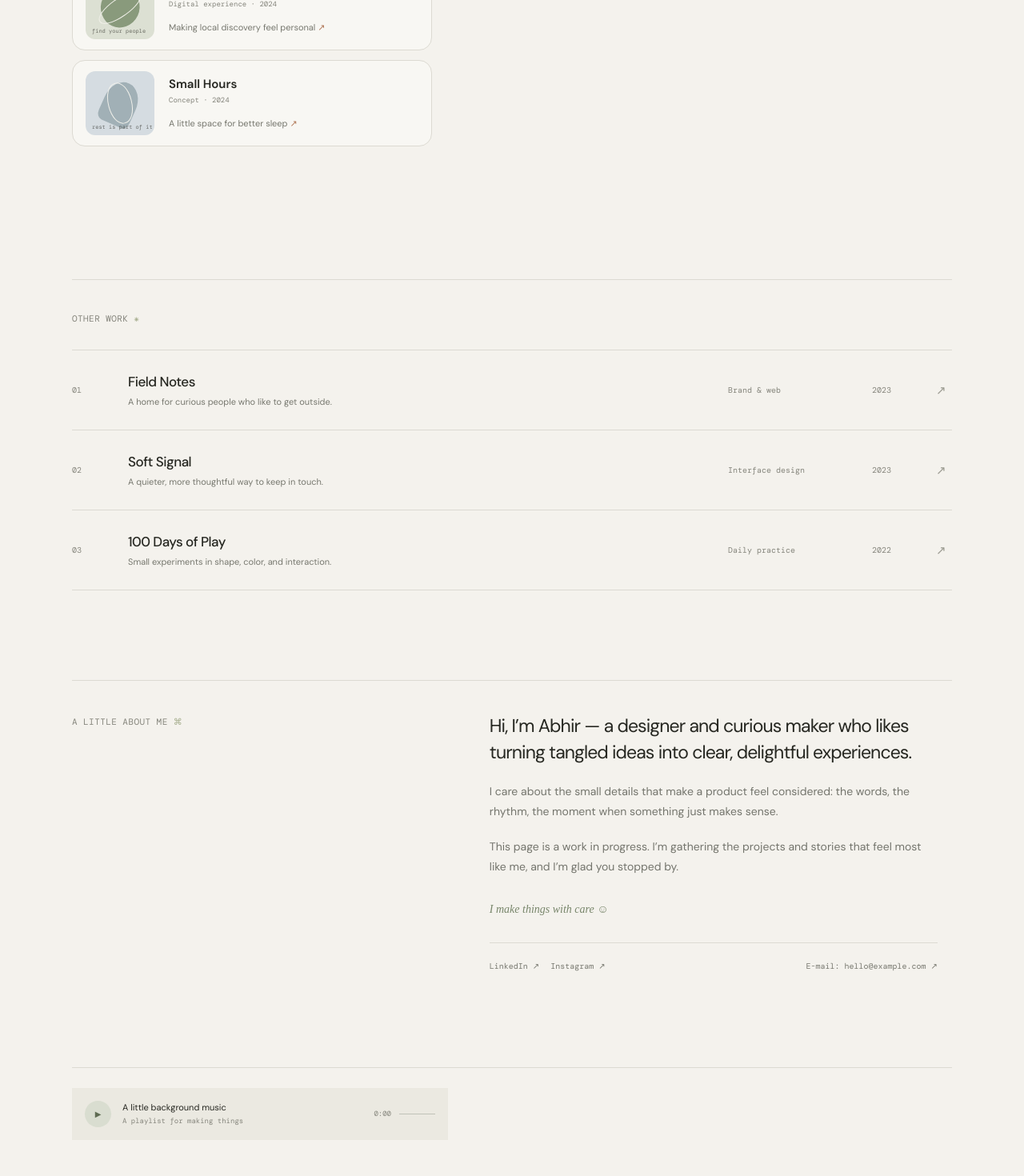
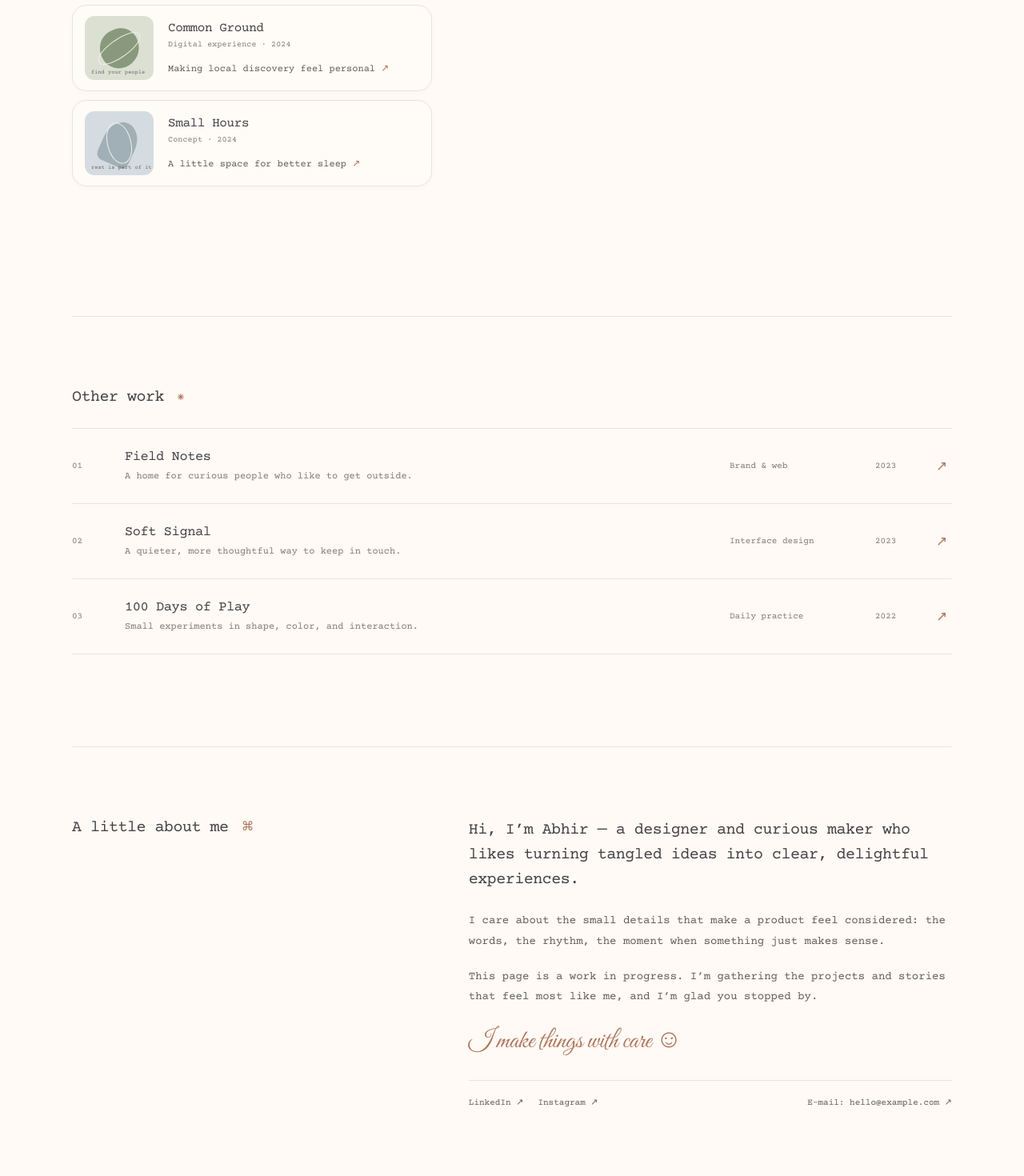
Before and after one commit to abhi9d01-png/web01, a React (Vite) app: page / in a window 1280 px wide. Shown: the part 1100-2570 px from the top of the page at 80% size. Built offline with nearby package versions, Linux system fonts and the light colour scheme; a web font is replaced by a local one.

Commit message:
the web page ui & ux was fixed and made uniform

```diff
--- a/src/main.jsx
+++ b/src/main.jsx
@@ -89,9 +89,6 @@ function App() {
           <p className="hero-role">Software Developer &amp; Network Engineer</p>
           <p className="hero-motto"><em>Verb &amp; Noun</em></p>
           <p className="hero-copy">a thoughtful process of crafting experiences that engage people,<br className="desktop-break"/> shape clarity, and spark delights.</p>
-          <div className="hero-tools" aria-label="Creative tools">
-            <span title="Coffee">▤</span><span title="Ideas">♧</span><span title="Sketching">✎</span>
-          </div>
         </div>
         <div className="vinyl-player" aria-label="Decorative music player">
           <div className="record"><div className="record-label"/><span className="record-hole"/></div>
--- a/src/styles.css
+++ b/src/styles.css
@@ -140,3 +140,110 @@ html,body,#root{min-height:100%;overflow-x:hidden}
 @media(max-width:850px){.project-showcase{grid-template-columns:minmax(270px,.95fr) minmax(290px,1.05fr);gap:25px}.project-preview{height:370px}.preview-browser{width:82%}.preview-note{left:5%}}
 @media(max-width:700px){.project-showcase{display:flex;flex-direction:column;align-items:stretch;gap:24px;min-height:0}.featured-grid{width:100%;gap:9px}.feature-card{grid-template-columns:68px minmax(0,1fr);column-gap:13px;padding:10px 12px;border-radius:13px}.feature-card .artwork{width:68px;height:66px}.feature-card .card-meta span:first-child{font-size:14px}.feature-card .card-meta span:last-child{font-size:8px}.feature-card>p{font-size:10px}.feature-card:hover,.feature-card.is-active,.feature-card:focus-visible{transform:translateX(2px)}.project-preview{height:min(88vw,390px);width:100%;margin-top:0}.project-preview:not([aria-label]){height:0}.preview-browser{left:0;top:9%;width:82%;height:66%}.preview-phone{right:4%;bottom:3%;width:28%;height:62%}.preview-screen{padding:19px 16px 10px}.preview-screen>strong{font-size:clamp(19px,6vw,27px)}.preview-screen>p{font-size:8px}.preview-tiles span{font-size:6px;padding:6px}.preview-note{left:7%;bottom:-1%}}
 @media(prefers-reduced-motion:reduce){.project-preview,.feature-card,.preview-browser,.preview-phone{animation:none;transition:none}}
+
+/* Shared page system: drawn from the hero's paper, typewriter text, and soft layers. */
+:root{
+  --paper:#fffaf5;
+  --paper-card:#fffdf9;
+  --paper-tint:#fcf8f3;
+  --ink:#424044;
+  --body-ink:#625d58;
+  --muted:#817a72;
+  --line:#e8e3dc;
+  --warm-accent:#ad755b;
+  --typewriter:'Courier Prime',monospace;
+  --handwritten:'Great Vibes',cursive;
+  --soft-shadow:0 12px 32px rgba(75,58,45,.08);
+  --float-shadow:0 20px 46px rgba(75,58,45,.13);
+  --soft-radius:18px;
+  --section-pad:clamp(52px,7vw,88px);
+  color:var(--ink);
+  background:var(--paper);
+}
+body{background:var(--paper);color:var(--body-ink);font-family:var(--typewriter)}
+main{background:var(--paper)}
+.wrap{width:min(1100px,calc(100% - 80px))}
+main>section:not(.hero){font-family:var(--typewriter);color:var(--body-ink)}
+.section-label{font:20px/1.3 var(--typewriter);letter-spacing:-.025em;text-transform:none;color:var(--ink);margin:0 0 25px}
+.section-label span{color:var(--warm-accent);font-size:.78em;vertical-align:middle;margin-left:5px}
+.work-section,.other-section,.about-section,.footer{border-color:var(--line)}
+.work-section{padding:var(--section-pad) 0 clamp(76px,9vw,118px);border-top:1px solid var(--line)}
+.project-showcase{gap:clamp(36px,6vw,82px);min-height:440px}
+.featured-grid{gap:11px}
+.feature-card{border-color:var(--line);border-radius:var(--soft-radius);background:rgba(255,253,249,.52);box-shadow:0 2px 8px rgba(75,58,45,.025);padding:13px 15px;transition:transform .28s ease,border-color .28s ease,background .28s ease,box-shadow .28s ease}
+.feature-card:hover,.feature-card.is-active,.feature-card:focus-visible{border-color:#d3b9a8;background:var(--paper-card);box-shadow:var(--soft-shadow);transform:translateX(4px)}
+.feature-card .card-meta span:first-child{font:500 16px/1.25 var(--typewriter);letter-spacing:-.025em;color:var(--ink)}
+.feature-card .card-meta span:last-child{font:10px/1.3 var(--typewriter);color:var(--muted);letter-spacing:.015em}
+.feature-card>p{font:12px/1.45 var(--typewriter);color:var(--body-ink);margin-top:6px}
+.feature-card>p span{color:var(--warm-accent)}
+.artwork{border-radius:12px}
+.art-caption{font-family:var(--typewriter);color:rgba(66,64,68,.72)}
+.project-preview{filter:drop-shadow(0 3px 7px rgba(75,58,45,.035))}
+.preview-browser{border-color:var(--line);border-radius:16px;background:var(--paper-card);box-shadow:var(--float-shadow)}
+.preview-chrome>i{font-family:var(--typewriter);background:#f3eee8;color:var(--muted)}
+.preview-screen{background:var(--paper-card);color:var(--ink)}
+.preview-eyebrow,.preview-screen>p{font-family:var(--typewriter);color:var(--muted)}
+.preview-screen>strong,.preview-phone>strong{font-family:var(--typewriter);font-weight:400;letter-spacing:-.04em;color:var(--ink)}
+.preview-tiles span{font-family:var(--typewriter);border-color:var(--line);background:rgba(255,253,249,.92);color:var(--body-ink)}
+.preview-phone{border-color:#57534f;background:var(--paper-card);box-shadow:var(--float-shadow)}
+.preview-note{border-color:var(--line);border-radius:12px;background:var(--paper-card);box-shadow:var(--soft-shadow)}
+.preview-note span,.preview-note small{font-family:var(--typewriter);color:var(--muted)}
+.preview-note b{font:500 12px var(--typewriter);color:var(--ink)}
+.other-section{padding:var(--section-pad) 0 clamp(76px,9vw,118px);border-top:1px solid var(--line)}
+.work-list{border-color:var(--line)}
+.work-row{min-height:94px;grid-template-columns:44px minmax(240px,1fr) 160px 54px 20px;gap:clamp(12px,2vw,22px);border-color:var(--line);transition:padding .25s ease,background .25s ease,color .25s ease}
+.work-row:hover{padding-inline:10px;background:rgba(252,248,243,.62);color:var(--warm-accent)}
+.row-index,.row-type,.row-year{font:11px/1.4 var(--typewriter);color:var(--muted)}
+.row-main{gap:5px}
+.row-main strong{font:500 17px/1.25 var(--typewriter);letter-spacing:-.025em;color:var(--ink)}
+.row-main>span{font:12px/1.45 var(--typewriter);color:var(--muted)}
+.row-arrow{font:17px var(--typewriter);color:var(--warm-accent)}
+.about-section{grid-template-columns:minmax(200px,.82fr) minmax(0,1.18fr);gap:clamp(28px,6vw,76px);padding:var(--section-pad) 0 clamp(78px,10vw,124px);border-top:1px solid var(--line)}
+.about-body{max-width:620px}
+.about-body p{font:14px/1.8 var(--typewriter);color:var(--body-ink);margin:0 0 19px}
+.about-body .about-lead{font:20px/1.55 var(--typewriter);letter-spacing:-.025em;color:var(--ink);margin:0 0 24px}
+.about-body .signoff{font:32px/1.1 var(--handwritten);color:var(--warm-accent);margin:26px 0 30px}
+.contact-links{align-items:center;gap:16px;padding-top:20px;border-color:var(--line);font:11px/1.5 var(--typewriter);color:var(--body-ink)}
+.contact-links div{gap:18px}
+.contact-links a{display:inline-block;transition:color .2s ease,transform .2s ease}
+.contact-links a:hover{color:var(--warm-accent);transform:translateY(-2px)}
+.footer{padding:24px 0 30px;border-top:1px solid var(--line)}
+.player{max-width:500px;gap:15px;padding:13px 16px;border:1px solid var(--line);border-radius:var(--soft-radius);background:var(--paper-tint);box-shadow:0 5px 18px rgba(75,58,45,.035)}
+.play-button{width:38px;height:38px;border:1px solid #e1d8cd;background:#f2eee7;color:var(--warm-accent);font-size:12px;transition:background .2s ease,transform .2s ease}
+.play-button:hover{background:#ece4da;transform:scale(1.04)}
+.track-title{font:12px/1.3 var(--typewriter);color:var(--ink)}
+.track-artist,.track-time{font:10px/1.4 var(--typewriter);color:var(--muted)}
+.track-line{background:#d8cfc4}
+.footer-note{gap:20px;padding-top:32px;color:var(--muted);font:10px/1.5 var(--typewriter)}
+.topbar nav{font:12px var(--typewriter);color:var(--body-ink)}
+.topbar nav a:hover{color:var(--warm-accent)}
+.work-section a:focus-visible,.other-section a:focus-visible,.about-section a:focus-visible,.footer button:focus-visible{outline:2px solid #ba9179;outline-offset:4px;border-radius:8px}
+@media(max-width:850px){.work-section,.other-section,.about-section,.footer{--section-pad:52px}.work-row{grid-template-columns:34px minmax(0,1fr) 130px 46px 18px;gap:12px}.about-section{grid-template-columns:.75fr 1.25fr}}
+@media(max-width:700px){
+  .wrap{width:calc(100% - 40px)}
+  .section-label{font-size:18px;margin-bottom:19px}
+  .work-section,.other-section,.about-section,.footer{--section-pad:42px}
+  .work-section{padding-bottom:72px}
+  .project-showcase{gap:18px}
+  .feature-card{border-radius:14px;padding:10px 11px;background:rgba(255,253,249,.62)}
+  .feature-card .card-meta span:first-child{font-size:14px}
+  .feature-card .card-meta span:last-child{font-size:9px}
+  .feature-card>p{font-size:10px}
+  .other-section{padding-bottom:72px}
+  .work-row{grid-template-columns:26px minmax(0,1fr) 18px;min-height:82px;gap:10px;padding:9px 0}
+  .row-main strong{font-size:14px}
+  .row-main>span{font-size:10px;line-height:1.45}
+  .row-type,.row-year{display:none}
+  .about-section{grid-template-columns:1fr;gap:13px;padding-bottom:76px}
+  .about-body .about-lead{font-size:18px;line-height:1.55}
+  .about-body p{font-size:12px;line-height:1.75}
+  .about-body .signoff{font-size:29px}
+  .contact-links{align-items:flex-start;flex-direction:column;font-size:10px;padding-top:17px}
+  .contact-links div{gap:15px}
+  .footer{padding-bottom:25px}
+  .player{padding:11px 12px;border-radius:14px}
+  .track-title{font-size:10px}
+  .track-artist,.track-time{font-size:8px}
+  .footer-note{padding-top:25px;font-size:8px}
+}
+@media(prefers-reduced-motion:reduce){.feature-card,.work-row,.contact-links a,.play-button{transition:none}}
```
Also changed, not shown: 4 other files (tests, documents, lock files or other folders).
